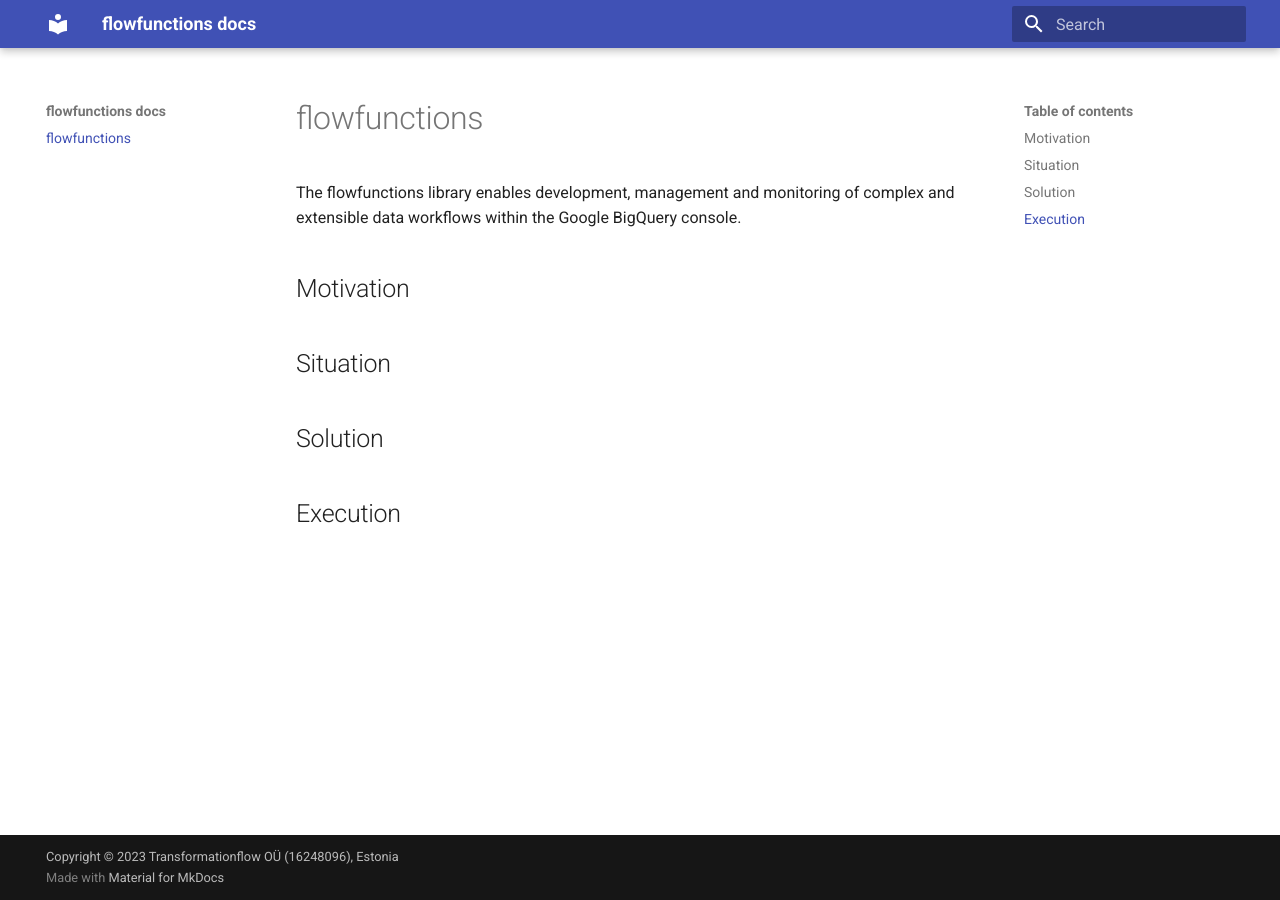
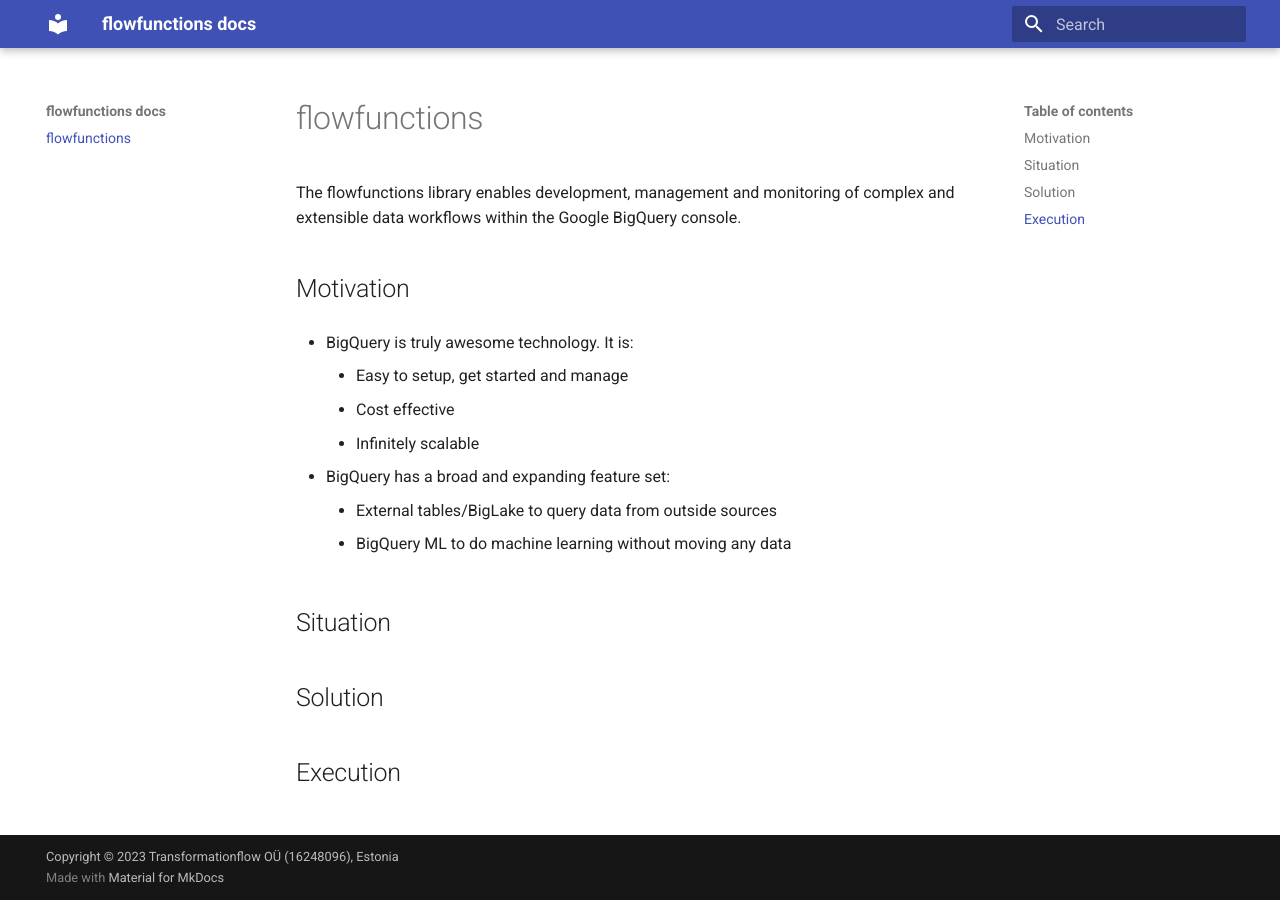
Before and after one commit to flowfunctions/flowfunctions.github.io, an MkDocs documentation site: the page built from docs/index.md, in a window 1280 px wide. Built offline with MkDocs 1.6.1 and Material for MkDocs 9.7.7, drawn with Linux system fonts in a browser that asks for light colours.

Commit message:
index update

```diff
--- a/docs/index.md
+++ b/docs/index.md
@@ -3,8 +3,17 @@
 The flowfunctions library enables development, management and monitoring of complex and extensible data workflows within the Google BigQuery console.
 
 ## Motivation
+- BigQuery is truly awesome technology. It is:
+    - Easy to setup, get started and manage
+    - Cost effective
+    - Infinitely scalable
+
+- BigQuery has a broad and expanding feature set:
+    - External tables/BigLake to query data from outside sources
+    - BigQuery ML to do machine learning without moving any data
 
 ## Situation
+
 
 ## Solution
 
```
